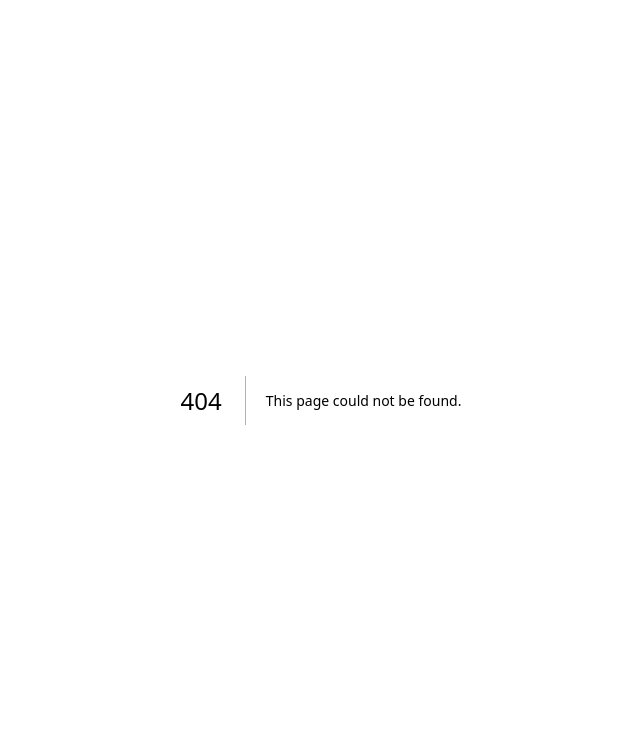
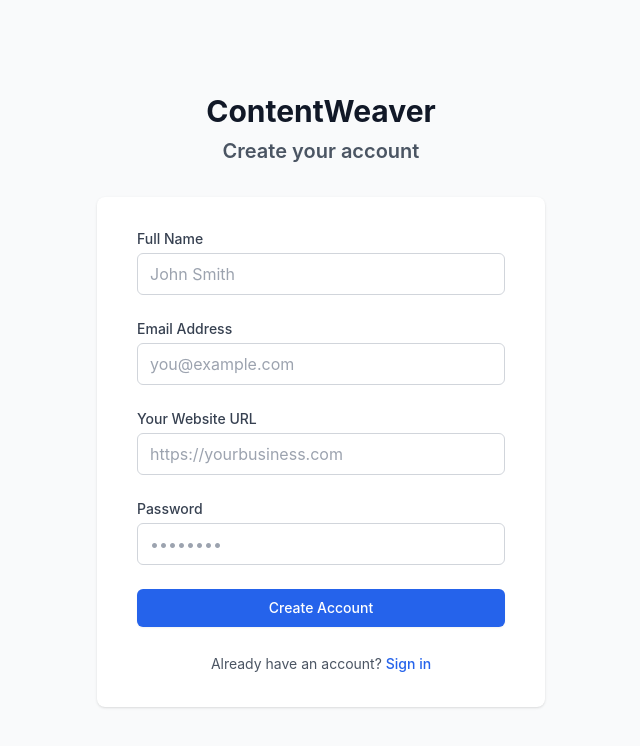
Before and after one commit to ContentWeaverAI/Platform, a Next.js app in the folder apps/frontend/: page /auth/register in a window 1280 px wide. Before the commit this address had no page. Shown: the top 746 px of the page, without its empty margins (319-959 px from the left). Built offline with nearby package versions, Linux system fonts and the light colour scheme.

Commit message:
feat: implement complete hybrid authentication system

```diff
--- /dev/null
+++ b/apps/frontend/pages/auth/register.js
@@ -0,0 +1,146 @@
+'use client'
+import { useState } from 'react'
+import Head from 'next/head'
+import Link from 'next/link'
+
+export default function Register() {
+  const [formData, setFormData] = useState({
+    name: '',
+    email: '',
+    password: '',
+    website: ''
+  })
+  const [isLoading, setIsLoading] = useState(false)
+
+  const handleSubmit = async (e) => {
+    e.preventDefault()
+    setIsLoading(true)
+
+    // TODO: Connect to authentication API
+    console.log('Registering:', formData)
+
+    // Simulate API call
+    setTimeout(() => {
+      setIsLoading(false)
+      // Redirect to chat after successful registration
+      window.location.href = '/chat'
+    }, 1500)
+  }
+
+  return (
+    <>
+      <Head>
+        <title>Register - ContentWeaver</title>
+      </Head>
+
+      <div className="min-h-screen bg-gray-50 flex flex-col justify-center py-12 sm:px-6 lg:px-8">
+        <div className="sm:mx-auto sm:w-full sm:max-w-md">
+          <Link href="/">
+            <h2 className="text-center text-3xl font-bold text-gray-900 mb-2">
+              ContentWeaver
+            </h2>
+          </Link>
+          <h3 className="text-center text-xl font-semibold text-gray-600">
+            Create your account
+          </h3>
+        </div>
+
+        <div className="mt-8 sm:mx-auto sm:w-full sm:max-w-md">
+          <div className="bg-white py-8 px-4 shadow sm:rounded-lg sm:px-10">
+            <form className="space-y-6" onSubmit={handleSubmit}>
+              <div>
+                <label htmlFor="name" className="block text-sm font-medium text-gray-700">
+                  Full Name
+                </label>
+                <div className="mt-1">
+                  <input
+                    id="name"
+                    name="name"
+                    type="text"
+                    required
+                    value={formData.name}
+                    onChange={(e) => setFormData({...formData, name: e.target.value})}
+                    className="appearance-none block w-full px-3 py-2 border border-gray-300 rounded-md placeholder-gray-400 focus:outline-none focus:ring-blue-500 focus:border-blue-500"
+                    placeholder="John Smith"
+                  />
+                </div>
+              </div>
+
+              <div>
+                <label htmlFor="email" className="block text-sm font-medium text-gray-700">
+                  Email Address
+                </label>
+                <div className="mt-1">
+                  <input
+                    id="email"
+                    name="email"
+                    type="email"
+                    required
+                    value={formData.email}
+                    onChange={(e) => setFormData({...formData, email: e.target.value})}
+                    className="appearance-none block w-full px-3 py-2 border border-gray-300 rounded-md placeholder-gray-400 focus:outline-none focus:ring-blue-500 focus:border-blue-500"
+                    placeholder="you@example.com"
+                  />
+                </div>
+              </div>
+
+              <div>
+                <label htmlFor="website" className="block text-sm font-medium text-gray-700">
+                  Your Website URL
+                </label>
+                <div className="mt-1">
+                  <input
+                    id="website"
+                    name="website"
+                    type="url"
+                    value={formData.website}
+                    onChange={(e) => setFormData({...formData, website: e.target.value})}
+                    className="appearance-none block w-full px-3 py-2 border border-gray-300 rounded-md placeholder-gray-400 focus:outline-none focus:ring-blue-500 focus:border-blue-500"
+                    placeholder="https://yourbusiness.com"
+                  />
+                </div>
+              </div>
+
+              <div>
+                <label htmlFor="password" className="block text-sm font-medium text-gray-700">
+                  Password
+                </label>
+                <div className="mt-1">
+                  <input
+                    id="password"
+                    name="password"
+                    type="password"
+                    required
+                    value={formData.password}
+                    onChange={(e) => setFormData({...formData, password: e.target.value})}
+                    className="appearance-none block w-full px-3 py-2 border border-gray-300 rounded-md placeholder-gray-400 focus:outline-none focus:ring-blue-500 focus:border-blue-500"
+                    placeholder="••••••••"
+                  />
+                </div>
+              </div>
+
+              <div>
+                <button
+                  type="submit"
+                  disabled={isLoading}
+                  className="w-full flex justify-center py-2 px-4 border border-transparent rounded-md shadow-sm text-sm font-medium text-white bg-blue-600 hover:bg-blue-700 focus:outline-none focus:ring-2 focus:ring-offset-2 focus:ring-blue-500 disabled:bg-gray-400 disabled:cursor-not-allowed"
+                >
+                  {isLoading ? 'Creating Account...' : 'Create Account'}
+                </button>
+              </div>
+
+              <div className="text-center">
+                <span className="text-sm text-gray-600">
+                  Already have an account?{' '}
+                  <Link href="/auth/login" className="font-medium text-blue-600 hover:text-blue-500">
+                    Sign in
+                  </Link>
+                </span>
+              </div>
+            </form>
+          </div>
+        </div>
+      </div>
+    </>
+  )
+}
--- /dev/null
+++ b/apps/frontend/src/components/auth/login-modal.jsx
@@ -0,0 +1,97 @@
+'use client'
+import { useState } from 'react'
+
+export default function LoginModal({ isOpen, onClose }) {
+  const [isLoading, setIsLoading] = useState(false)
+  const [formData, setFormData] = useState({
+    email: '',
+    password: ''
+  })
+
+  const handleSubmit = async (e) => {
+    e.preventDefault()
+    setIsLoading(true)
+
+    // TODO: Connect to authentication API
+    console.log('Logging in:', formData)
+
+    // Simulate API call
+    setTimeout(() => {
+      setIsLoading(false)
+      onClose()
+      window.location.href = '/chat'
+    }, 1500)
+  }
+
+  if (!isOpen) return null
+
+  return (
+    <div className="fixed inset-0 z-50 flex items-center justify-center p-4">
+      <div className="absolute inset-0 bg-black bg-opacity-50" onClick={onClose}></div>
+
+      <div className="bg-white rounded-2xl shadow-xl w-full max-w-sm relative z-10">
+        {/* Header */}
+        <div className="p-6 border-b border-gray-200">
+          <h2 className="text-xl font-bold text-gray-900 text-center">Sign In</h2>
+          <p className="text-gray-600 text-sm text-center mt-1">
+            Access your ContentWeaver account
+          </p>
+        </div>
+
+        {/* Form */}
+        <form className="p-6 space-y-4" onSubmit={handleSubmit}>
+          <div>
+            <label htmlFor="email" className="block text-sm font-medium text-gray-700 mb-1">
+              Email
+            </label>
+            <input
+              id="email"
+              type="email"
+              required
+              value={formData.email}
+              onChange={(e) => setFormData({...formData, email: e.target.value})}
+              className="w-full px-3 py-2 border border-gray-300 rounded-lg focus:outline-none focus:ring-2 focus:ring-blue-500"
+              placeholder="you@example.com"
+            />
+          </div>
+
+          <div>
+            <label htmlFor="password" className="block text-sm font-medium text-gray-700 mb-1">
+              Password
+            </label>
+            <input
+              id="password"
+              type="password"
+              required
+              value={formData.password}
+              onChange={(e) => setFormData({...formData, password: e.target.value})}
+              className="w-full px-3 py-2 border border-gray-300 rounded-lg focus:outline-none focus:ring-2 focus:ring-blue-500"
+              placeholder="••••••••"
+            />
+          </div>
+
+          <button
+            type="submit"
+            disabled={isLoading}
+            className="w-full bg-blue-600 text-white py-2 px-4 rounded-lg font-medium hover:bg-blue-700 disabled:bg-gray-400 disabled:cursor-not-allowed transition-colors"
+          >
+            {isLoading ? 'Signing in...' : 'Sign In'}
+          </button>
+
+          <div className="text-center">
+            <button
+              type="button"
+              onClick={() => {
+                onClose()
+                window.location.href = '/auth/register'
+              }}
+              className="text-blue-600 hover:text-blue-700 text-sm font-medium"
+            >
+              Don't have an account? Sign up
+            </button>
+          </div>
+        </form>
+      </div>
+    </div>
+  )
+}
```
